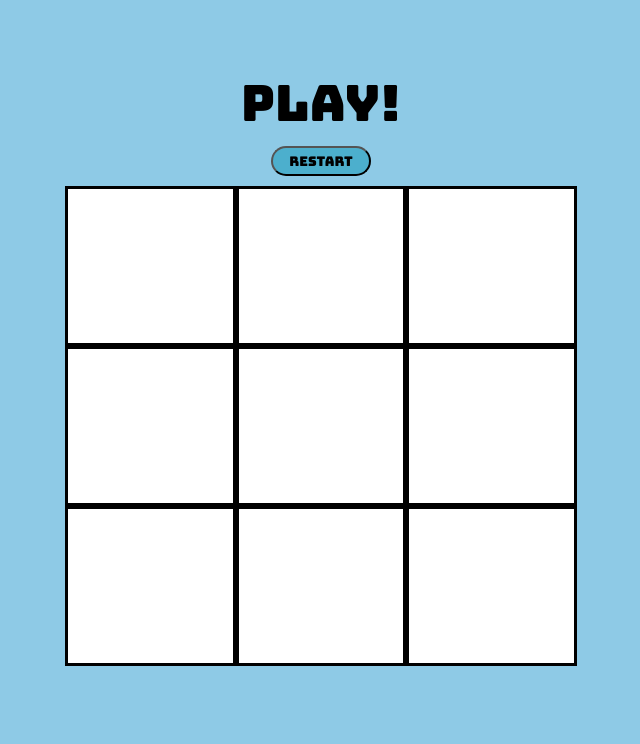
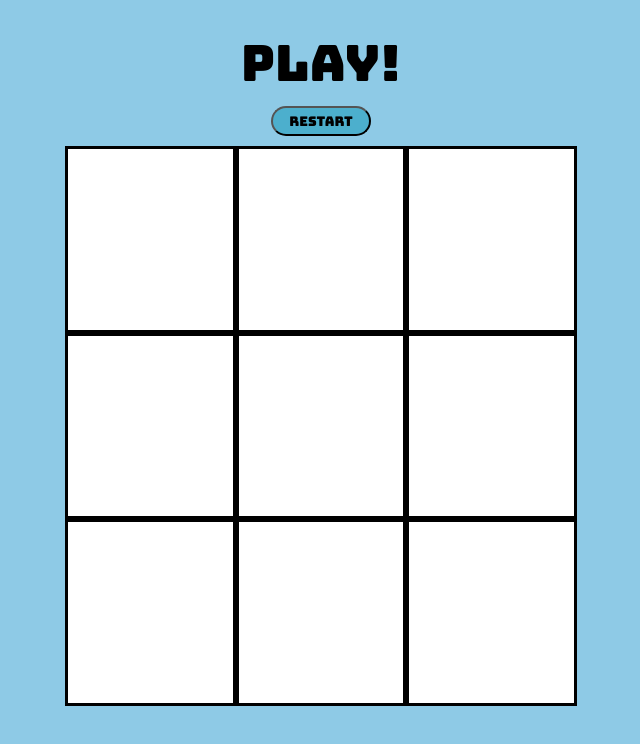
Before and after one commit to joopark0/tictactoe, a plain HTML site: page index.html in a window 1280 px wide. Shown: the whole page, without its empty margins (319-959 px from the left). Drawn offline with Linux system fonts and the light colour scheme.

Commit message:
Text align fix

```diff
--- a/style.css
+++ b/style.css
@@ -26,7 +26,9 @@ body{
     font-family: 'Bungee';
     height: 30px;
     width: 100px;
-    text-align: center;
+    display: flex;
+    justify-content: center;
+    align-items: center;
     background-color: rgba(33,158,188,0.6);
 }
 
@@ -39,7 +41,7 @@ body{
     grid-template-columns: repeat(3,1fr);
     grid-template-rows: repeat(3,1fr);
     width: 40vw;
-    height: 60vh;
+    height: 70vh;
 }
 
 .box{
```
